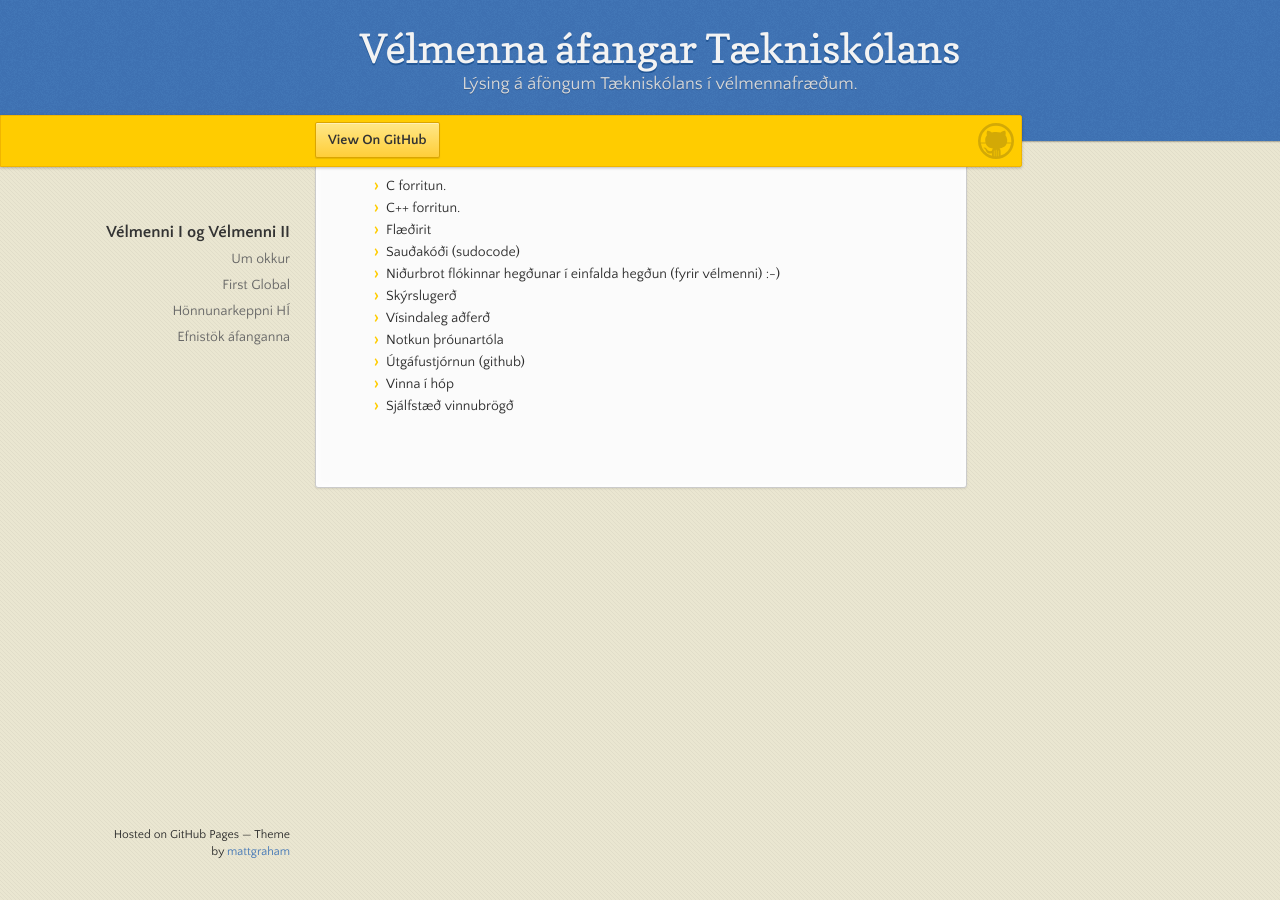
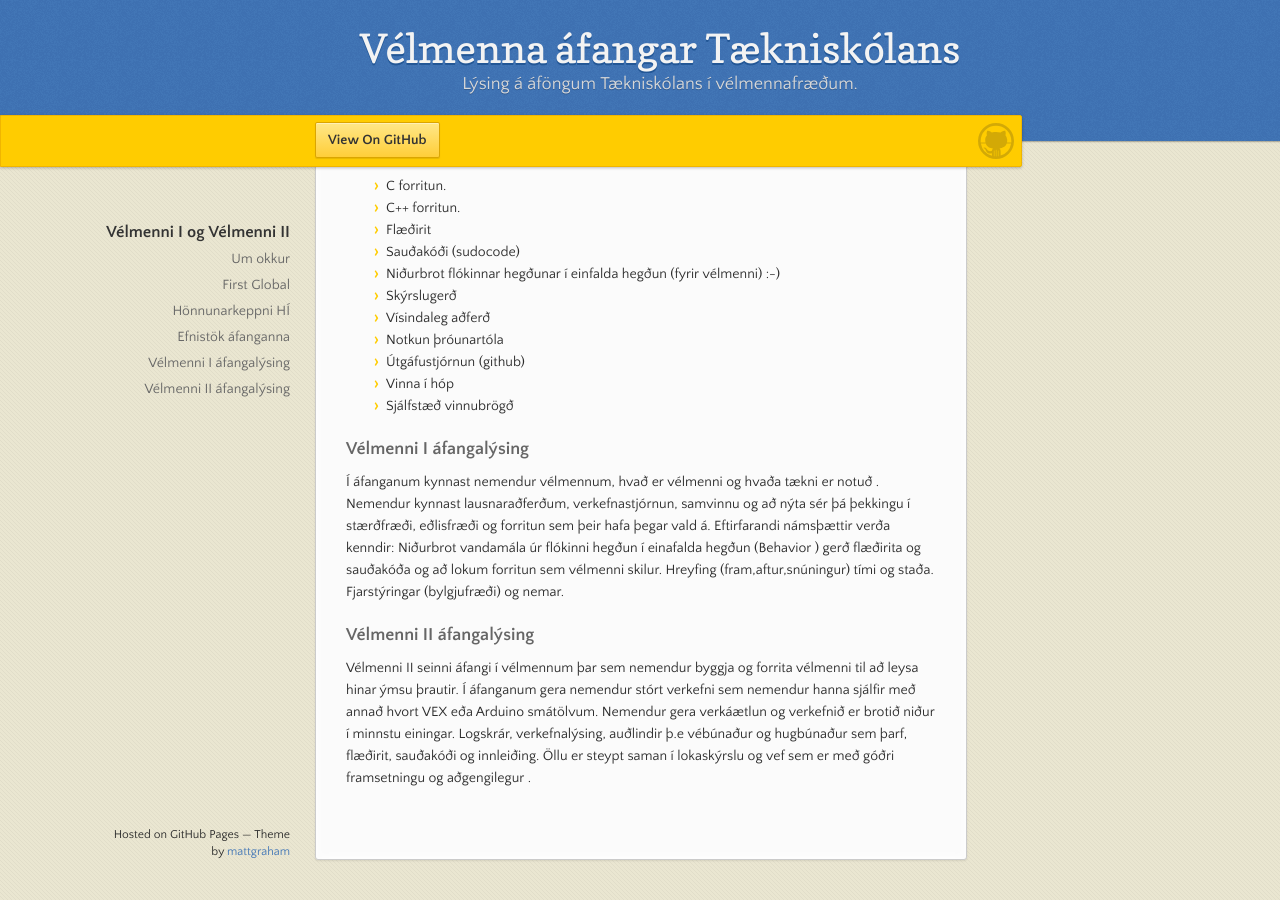
Before and after one commit to eirben/eirben.github.io, a Jekyll site: the page built from index.md, in a window 1280 px wide and 900 px high, scrolled down 2442 px. Built offline with Jekyll 4.4.1, drawn with Linux system fonts in a browser that asks for light colours; our own code applies the rules of GitHub Pages for plain Markdown files.

Commit message:
Update index.md

```diff
--- a/index.md
+++ b/index.md
@@ -38,3 +38,9 @@ Nánar um keppnina hér:
 *   Útgáfustjórnun (github)
 *   Vinna í hóp
 *   Sjálfstæð vinnubrögð
+
+### Vélmenni I áfangalýsing
+Í áfanganum kynnast nemendur vélmennum, hvað er vélmenni og hvaða tækni er notuð . Nemendur kynnast lausnaraðferðum, verkefnastjórnun, samvinnu og að nýta sér þá þekkingu í stærðfræði, eðlisfræði og forritun sem þeir hafa þegar vald á. Eftirfarandi námsþættir verða kenndir: Niðurbrot vandamála úr flókinni hegðun í einafalda hegðun (Behavior ) gerð flæðirita og sauðakóða og að lokum forritun sem vélmenni skilur. Hreyfing (fram,aftur,snúningur) tími og staða. Fjarstýringar (bylgjufræði) og nemar.
+
+### Vélmenni II áfangalýsing
+Vélmenni II seinni áfangi í vélmennum þar sem nemendur byggja og forrita vélmenni til að leysa hinar ýmsu þrautir. Í áfanganum gera nemendur stórt verkefni sem nemendur hanna sjálfir með annað hvort VEX eða Arduino smátölvum. Nemendur gera verkáætlun og verkefnið er brotið niður í minnstu einingar. Logskrár, verkefnalýsing, auðlindir þ.e vébúnaður og hugbúnaður sem þarf, flæðirit, sauðakóði og innleiðing. Öllu er steypt saman í lokaskýrslu og vef sem er með góðri framsetningu og aðgengilegur .
```
